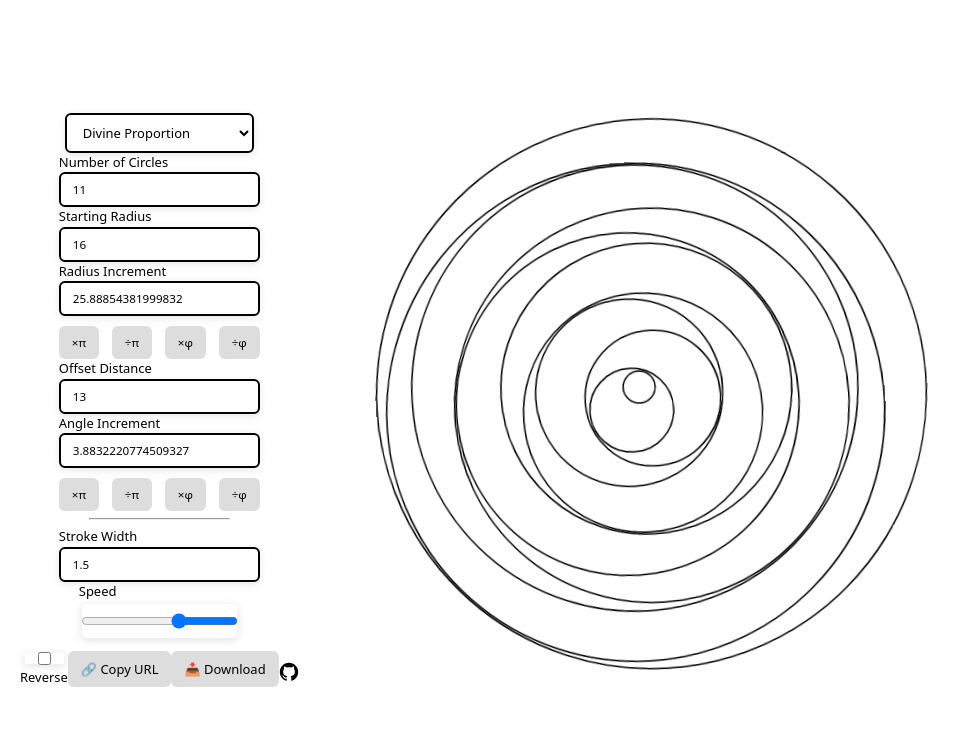
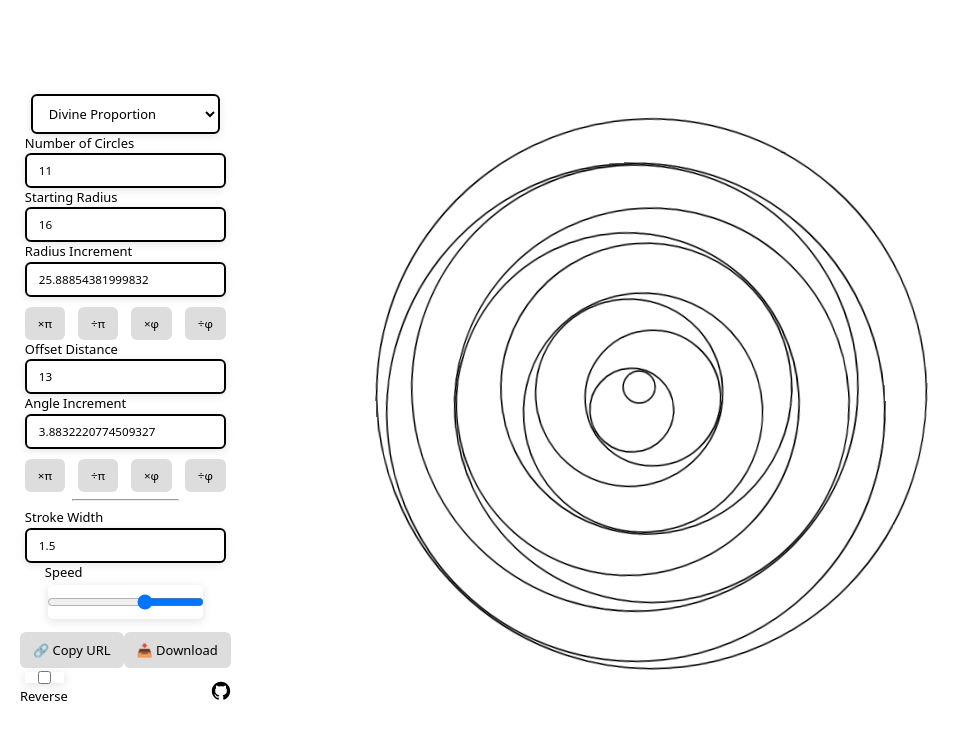
Before and after one commit to josh-frank/rotary-demisphere, a React (Vite) app: page / in a window 1280 px wide. Shown: the top 740 px of the page, without its empty margins (0-971 px from the left). Built offline with nearby package versions, Linux system fonts and the light colour scheme.

Commit message:
adding URLSearchParams copy button pt2

```diff
--- a/src/App.jsx
+++ b/src/App.jsx
@@ -190,6 +190,10 @@ function SpiralControls({ currentSpiral, setCurrentSpiral, spiralDisplay, setSpi
       />
     </label>
     <aside>
+      <button type="button" onClick={handleCopyURL}>🔗 Copy URL</button>
+      <button type="button" onClick={handleDownload}>📥 Download</button>
+    </aside>
+    <aside>
       <label htmlFor="reverse">
         <input
           type="checkbox"
@@ -199,8 +203,6 @@ function SpiralControls({ currentSpiral, setCurrentSpiral, spiralDisplay, setSpi
         />
         Reverse
       </label>
-      <button type="button" onClick={handleCopyURL}>🔗 Copy URL</button>
-      <button type="button" onClick={handleDownload}>📥 Download</button>
       <a href="https://github.com/josh-frank/rotary-demisphere" target="_blank" rel="noopener noreferrer" title="View on GitHub">
         <img src={githubLogo} className='github' alt="GitHub" width="20" height="20" />
       </a>
```
